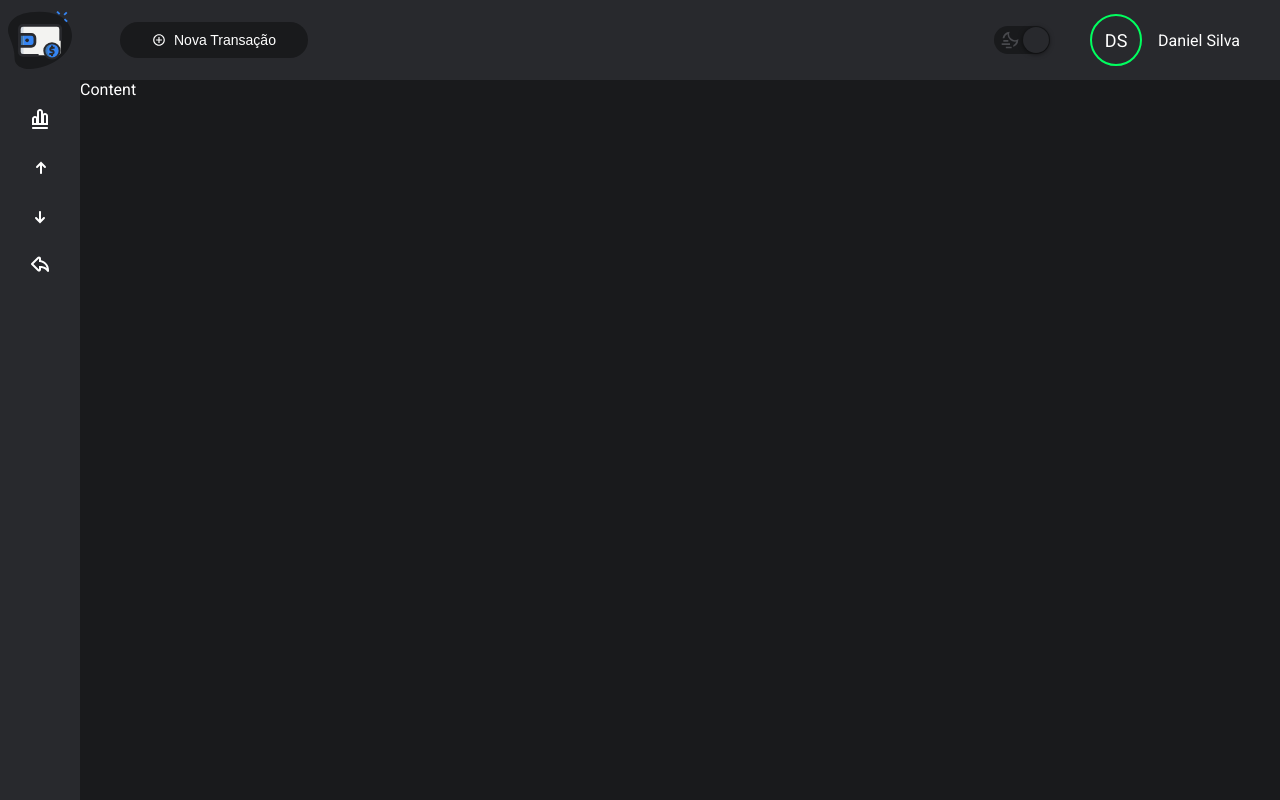
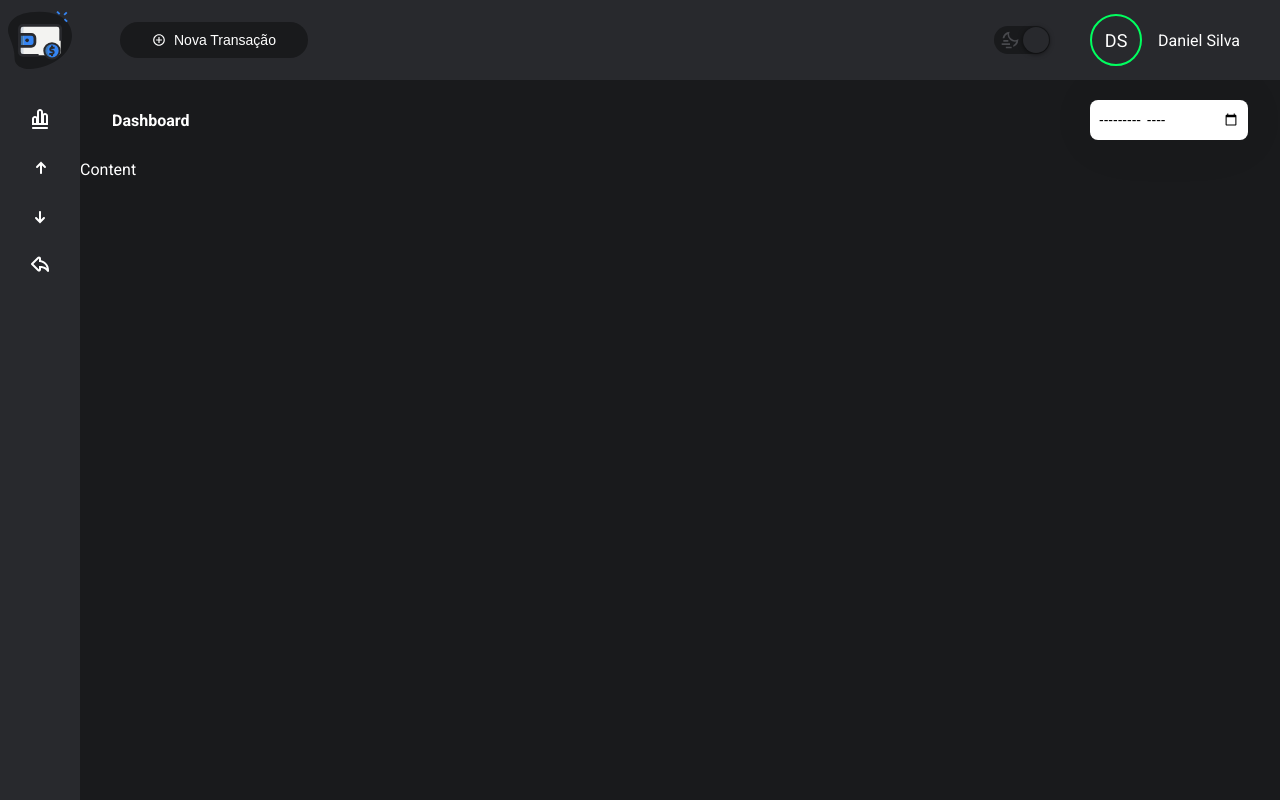
Before and after one commit to dfsilva-dxp/minha-carteira, a React (Create React App) app: page / in a window 1280 px wide. Built offline with nearby package versions, Linux system fonts and the light colour scheme.

Commit message:
feat: importando o headerTitleAndFilter

```diff
--- a/src/components/Layout/index.tsx
+++ b/src/components/Layout/index.tsx
@@ -1,6 +1,7 @@
 import { ReactElement } from "react";
 
 import Header from "../Header";
+import HeaderTitleAndFilter from "../HeaderTitleAndFilter";
 import Sidebar from "../Sidebar";
 import * as S from "./styled";
 
@@ -13,7 +14,11 @@ const Layout = ({ children }: LayoutProps) => {
     <S.Grid>
       <Header />
       <Sidebar />
-      <S.Content>{children}</S.Content>
+
+      <S.Content>
+        <HeaderTitleAndFilter title="Dashboard" />
+        {children}
+      </S.Content>
     </S.Grid>
   );
 };
```
